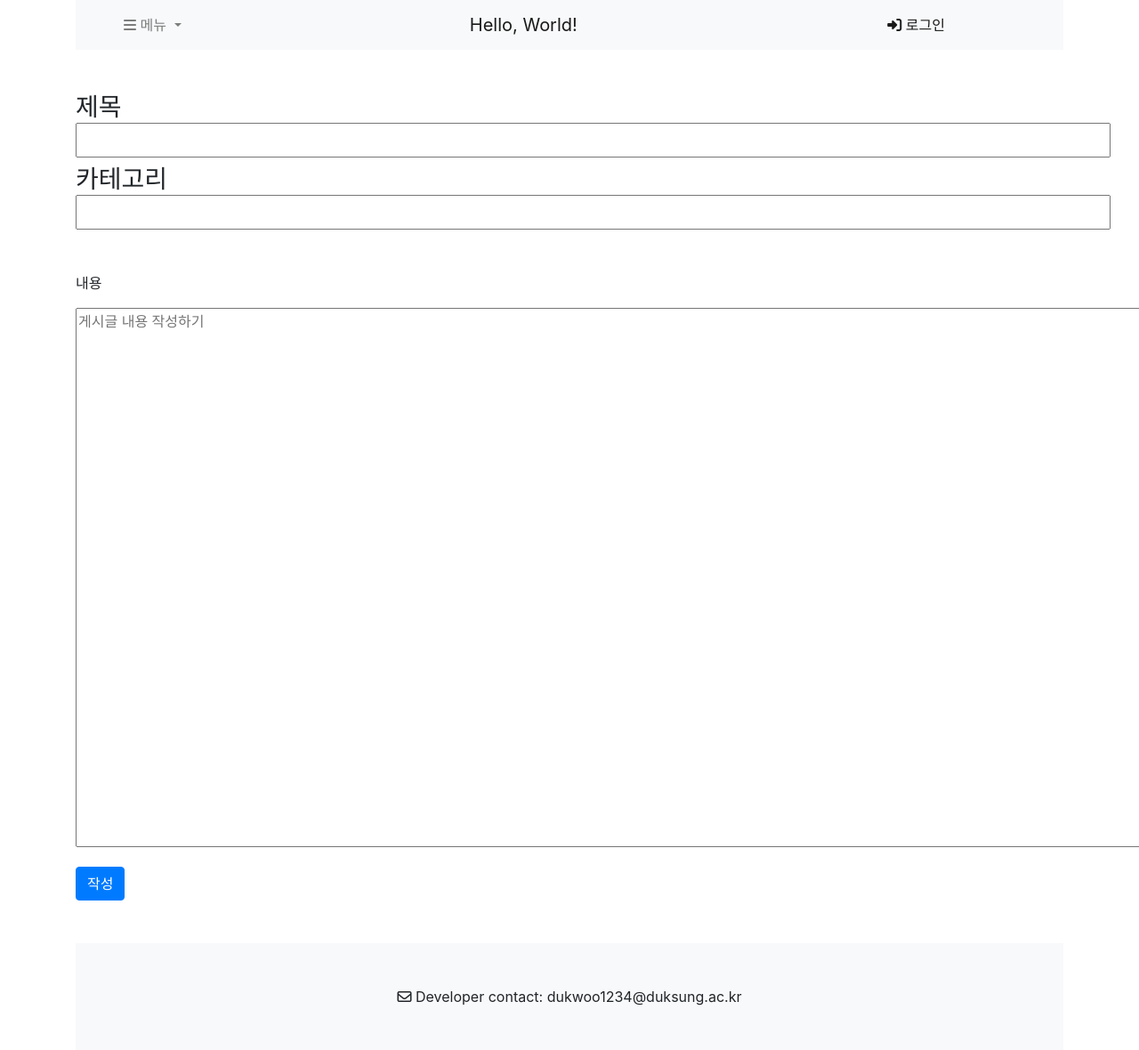
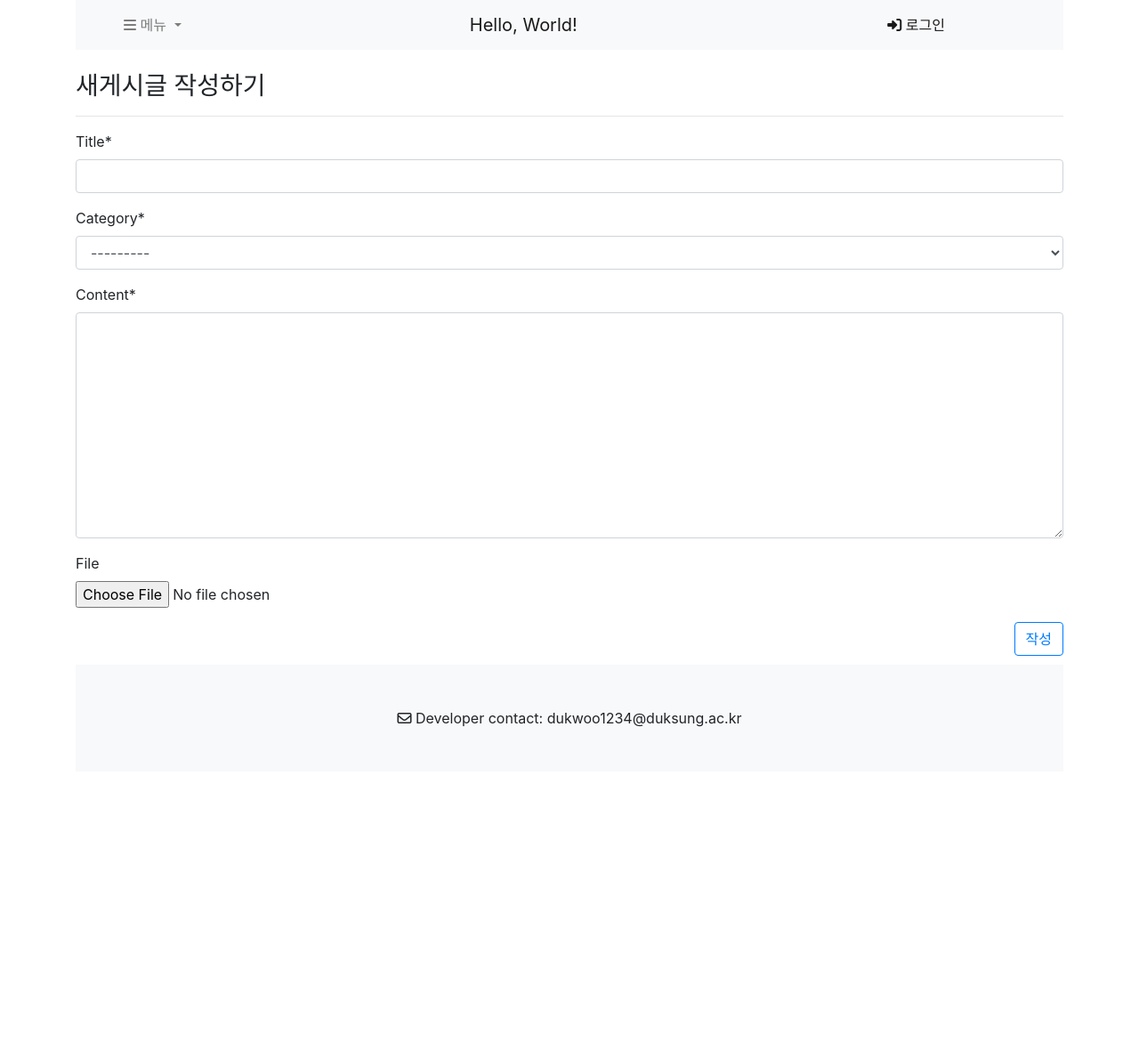
Before and after one commit to naomi-woo/HelloWorld, a Django app: page /bbs/create_post/ in a window 1280 px wide; the page is wider, and only the part inside the window is pictured. Shown: that part at 89% size. After the commit the page ends 817 px from the top of that part, so only its background shows below. Run offline with Django 4.2, Linux system fonts and the light colour scheme; data comes from the database, SQL or seed files in the repository; some libraries are stand-ins or nearby versions.

Commit message:
게시글 작성페이지 front 구현, crispy_form 적용하기

```diff
--- a/bbs/templates/bbs/post_form.html
+++ b/bbs/templates/bbs/post_form.html
@@ -1,10 +1,12 @@
+<!--게시글 작성페이지-->
 <!DOCTYPE html>
+{% load crispy_forms_tags %}
 <html lang="ko">
 <head>
     <meta charset="UTF-8">
     <meta http-equiv="X-UA-Compatible" content="IE=edge">
     <meta name="viewport" content="width=device-width, initial-scale=1.0">
-    <title>게시글 작성</title>
+    <title>새게시글 작성하기</title>
     <link rel="stylesheet" href="https://cdn.jsdelivr.net/npm/bootstrap@4.5.3/dist/css/bootstrap.min.css" integrity="sha384-TX8t27EcRE3e/ihU7zmQxVncDAy5uIKz4rEkgIXeMed4M0jlfIDPvg6uqKI2xXr2" crossorigin="anonymous">
     <script src="https://kit.fontawesome.com/e34ac96472.js" crossorigin="anonymous"></script>
 </head>
@@ -51,38 +53,15 @@
         </nav>
 
         <!--게시글 작성-->
-        <div id="post-area">
-            <!-- Post header-->
-            <header class="mb-4">
-                <!-- Post title-->
-                <br><br>
-                <div class="fw-bolder mb-1" id="title">
-                    <h3>제목&nbsp;&nbsp;&nbsp;&nbsp;&nbsp;&nbsp;&nbsp;&nbsp;&nbsp;&nbsp;&nbsp;&nbsp;
-                        <input type="text" size="60" max="80">
-                    </h3>
-                </h3>
-                </div>
-                <div class="fw-bolder mb-1" id="title">
-                    <h3>카테고리&nbsp;&nbsp;&nbsp;&nbsp;&nbsp;
-                        <input type="text" size="60" max="80">
-                    </h3>
-                </h3>
-                </div>
-            </header>
-            <!-- Post content-->
-            <section class="mb-5">
-                <div class="fs-5 mb-4">
-                    <br>
-                    <p>내용</p>
-                    <form>
-                        <div class="form-group">
-                            <textarea cols="133" rows="25" placeholder="게시글 내용 작성하기"></textarea>
-                        </div>
-                        <button type="submit" class="btn btn-primary">작성</button>
-                    </form>
-                </div>
-            </section>
-        </div>
+        <br>
+        <h3>새게시글 작성하기</h1>
+        <hr>
+            <form method="post" enctype="multipart/form-data">
+                {% csrf_token %}
+                {{form | crispy}}
+                <button type="submit" class="btn btn-outline-primary float-right">작성</button>
+            </form>
+        <br><br>
 
         <!--푸터-->
         <footer class="py-5 bg-light">
```
